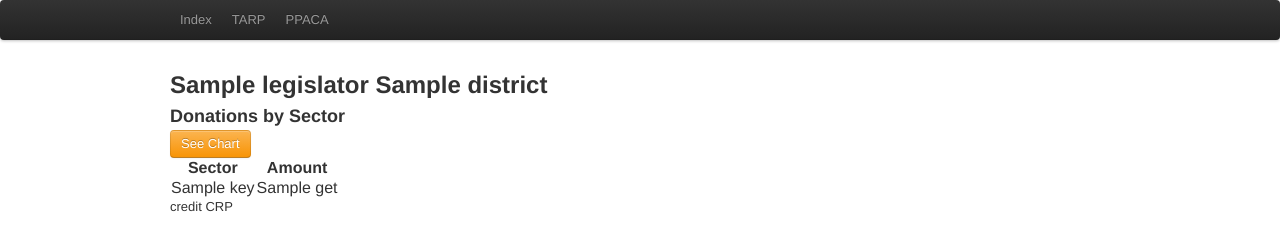
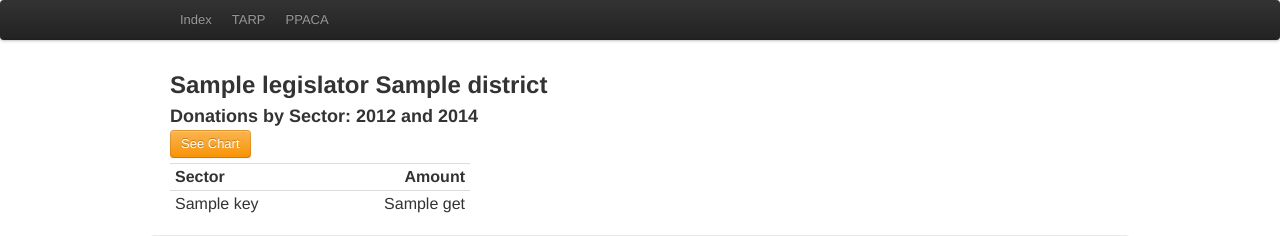
Before and after one commit to katrinamariehh/moneypolitics, a Flask app: template templates/legislator.html in a window 1280 px wide. Shown: the top 236 px of the page. Run offline with Flask 2, Linux system fonts and the light colour scheme; the template is opened without the code that fills it: most values are stand-ins (such as "Sample title", 1, 10 or a date in 2020); parts of the project's set-up code (start-up, migrations or seed data) failed here and were passed over; some libraries are stand-ins or nearby versions.

Commit message:
Working on making things pretty

```diff
--- a/templates/base.html
+++ b/templates/base.html
@@ -31,8 +31,12 @@
             </div>
         </div>
         <div id="footer">
-            <div class="container">
-                <p class-"text-muted">credit CRP</p>
+            <div class="container well">
+                <p class-"text-muted">data from</p>
+                <a href="http://www.opensecrets.org/">
+                <img src="https://encrypted-tbn0.gstatic.com/images?q=tbn:ANd9GcRjoSxF7BgRS3GI1cjnZ_0Ri6VKGgkUmR96F4jbGhlgqz_T8cdy" height='20px'/></a>
+                <a href="http://govtrack.us">
+                    <img src="https://encrypted-tbn1.gstatic.com/images?q=tbn:ANd9GcQTd3Dw-b8ZNZ3jiu0MhAgkGvfKS6RXGAmtX82OgcSrGmAthe3Xcw"/></a>
             </div>
         </div>
     </body>
--- a/templates/index.html
+++ b/templates/index.html
@@ -2,7 +2,7 @@
 {% block body %}
 <h2>Current Legislators</h2>
 <h3>Representatives</h3>
-<table>
+<table class="table table-condensed" style="width: 450px">
     <tr>
         <th>Name</th>
         <th>Party</th>
@@ -17,7 +17,7 @@
 {% endfor %}
 </table>
 <h3>Senators</h3>
-<table>
+<table class="table table-condensed" style="width: 450px">
     <tr>
         <th>Name</th>
         <th>Party</th>
--- a/templates/legislator.html
+++ b/templates/legislator.html
@@ -1,22 +1,18 @@
 {% extends 'base.html' %}
 {% block body %}
 <h2>{{ legislator }} {{ district }}</h2>
-<h3>Donations by Sector</h3>
-<a href='/member/{{ opensecrets_id }}/chart' type="button" class="btn btn-warning" >See Chart</a>
-<table>
+<h3>Donations by Sector: 2012 and 2014</h3>
+<a href='/member/{{ opensecrets_id }}/chart' type="button" class="btn btn-warning" style="align-content: center; margin-bottom: 5px" >See Chart</a>
+<table class="table table-condensed" style="width: 300px">
     <tr>
         <th>Sector</th>
-        <th>Amount</th>
+        <th style="text-align: right">Amount</th>
     </tr>
 
 {% for key in sector_keys %}
     <tr>
-        <td>
-        	<!-- <a href=> -->
-        	{{ key }}
-        	<!-- </a> -->
-    	</td>
-        <td>{{ sector_total_dict.get(key) }}</td>
+        <td>{{ key }}</td>
+        <td style="text-align: right">{{ sector_total_dict.get(key) }}</td>
     </tr>
 {% endfor %}
 </table>
--- a/templates/ppaca.html
+++ b/templates/ppaca.html
@@ -75,13 +75,13 @@ function nodeAttribute(node) {
       .attr("transform", function(d) { console.log(d); return "translate(" + d.x + "," + (d.y-d.r-15) + ")"; })
       .style("text-anchor", "middle")
       .style("fill", function(d) { if (d.name != '') { return "#000";}})
-      .style("opacity", function(d) {if (d.name != 'Aye' || d.name != 'No') { return "0";}})
+      .style("opacity", function(d) { return d.opacity })
       .style("font-size", function(d)
         { if (d.r < 70)
           { return '.9em';}
         else { return (d.r)/80 + "em";}} )
       .text(function(d) { return d.name });
-      console.log(node)
+
 
 }
 
--- a/templates/tarp.html
+++ b/templates/tarp.html
@@ -75,7 +75,7 @@ function nodeAttribute(node) {
       .attr("transform", function(d) { console.log(d); return "translate(" + d.x + "," + (d.y-d.r-15) + ")"; })
       .style("text-anchor", "middle")
       .style("fill", function(d) { if (d.name == 'Yea' || d.name == 'Nay') { return "#000";}})
-      .style("opacity", function(d) {if (d.name != 'Yea' || d.name != 'Nay') { return "0";}})
+      .style("opacity", function(d) { return d.opacity })
       .style("font-size", function(d)
         { if (d.r < 70)
           { return '.9em';}
--- a/views.py
+++ b/views.py
@@ -62,17 +62,22 @@ def view_sector_breakdown(opensecrets_id):
 @app.route('/TARP/json')
 # An api request used by
 def create_json_tarp():
-    d = vote_funding_analysis.house_funding('h681-110.2008', 2006, 2008, 'F%')
+    # d = vote_funding_analysis.house_funding('h681-110.2008', 2006, 2008, 'F%')
 
-    yea = d['Yea']
-    nay = d['Nay']
+    # yea = d['Yea']
+    # nay = d['Nay']
 
 
-    data = [{'name':'Yea', 'children': yea, 'color': '#1F8A70'},\
-    {'name': 'Nay', 'children': nay, 'color': '#BEDB39'}]
-    data = json.dumps(data)
+    # data = [{'name':'Yea', 'children': yea, 'color': '#1F8A70'},\
+    # {'name': 'Nay', 'children': nay, 'color': '#BEDB39'}]
+    # data = json.dumps(data)
 
-    return data
+    # return data
+    json_data = open('tarp.json')
+    data = json.load(json_data)
+    data2 = json.dumps(data)
+    return data2
+
 
 @app.route('/TARP')
 def render2():
@@ -80,16 +85,20 @@ def render2():
 
 @app.route('/PPACA/json')
 def create_json_ppaca():
-    d = vote_funding_analysis.house_funding('h165-111.2010', 2008, 2010, 'H%')
+    # d = vote_funding_analysis.house_funding('h165-111.2010', 2008, 2010, 'H%')
 
-    aye = d['Aye']
-    no = d['No']
+    # aye = d['Aye']
+    # no = d['No']
 
-    ppaca_votes = [{'name': 'Aye', 'children': aye, 'color': '#1F8A70'},\
-    {'name': 'No', 'children': no, 'color': '#BEDB39'}]
-    ppaca_votes = json.dumps(ppaca_votes)
+    # ppaca_votes = [{'name': 'Aye', 'children': aye, 'color': '#1F8A70', 'opacity': '100'},\
+    # {'name': 'No', 'children': no, 'color': '#BEDB39', 'opacity': '100'}]
+    # ppaca_votes = json.dumps(ppaca_votes)
 
-    return ppaca_votes
+    # return ppaca_votes
+    json_data = open('ppaca.json')
+    data = json.load(json_data)
+    data2 = json.dumps(data)
+    return data2
 
 @app.route('/PPACA')
 def render3():
```
Also changed, not shown: ppaca.json (added, +1 -0 lines), tarp.json (added, +1 -0 lines).
